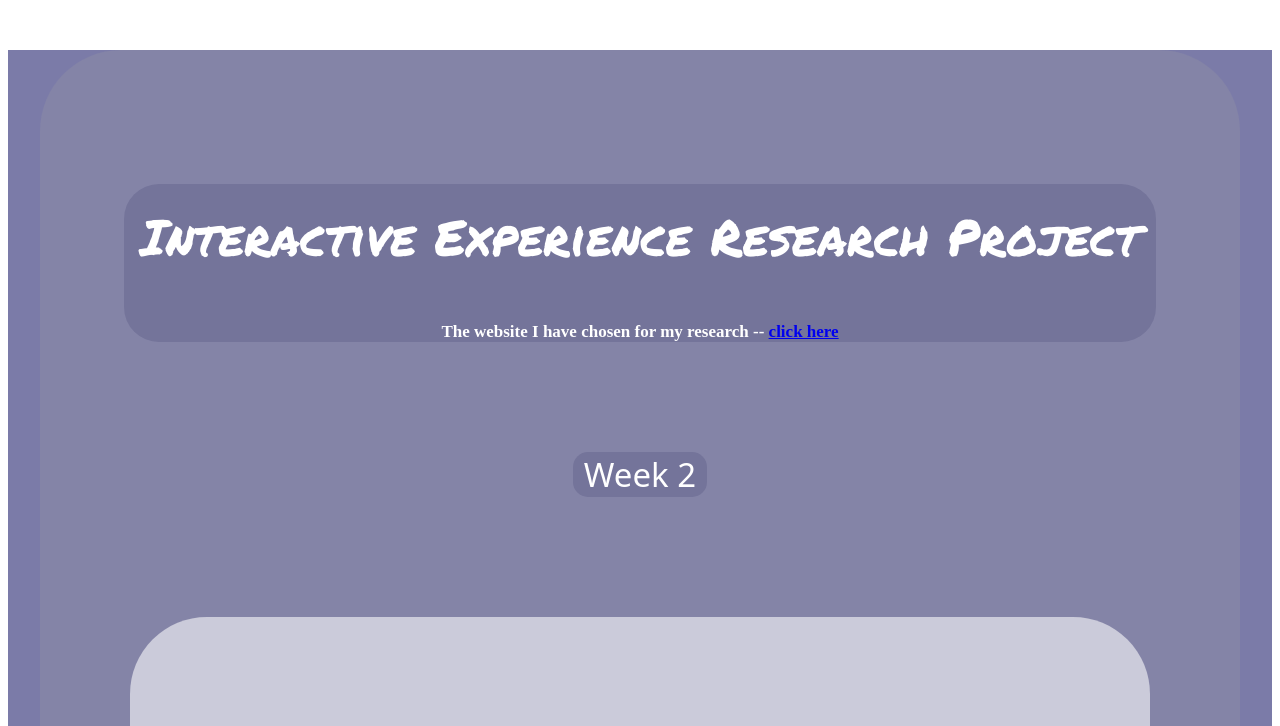
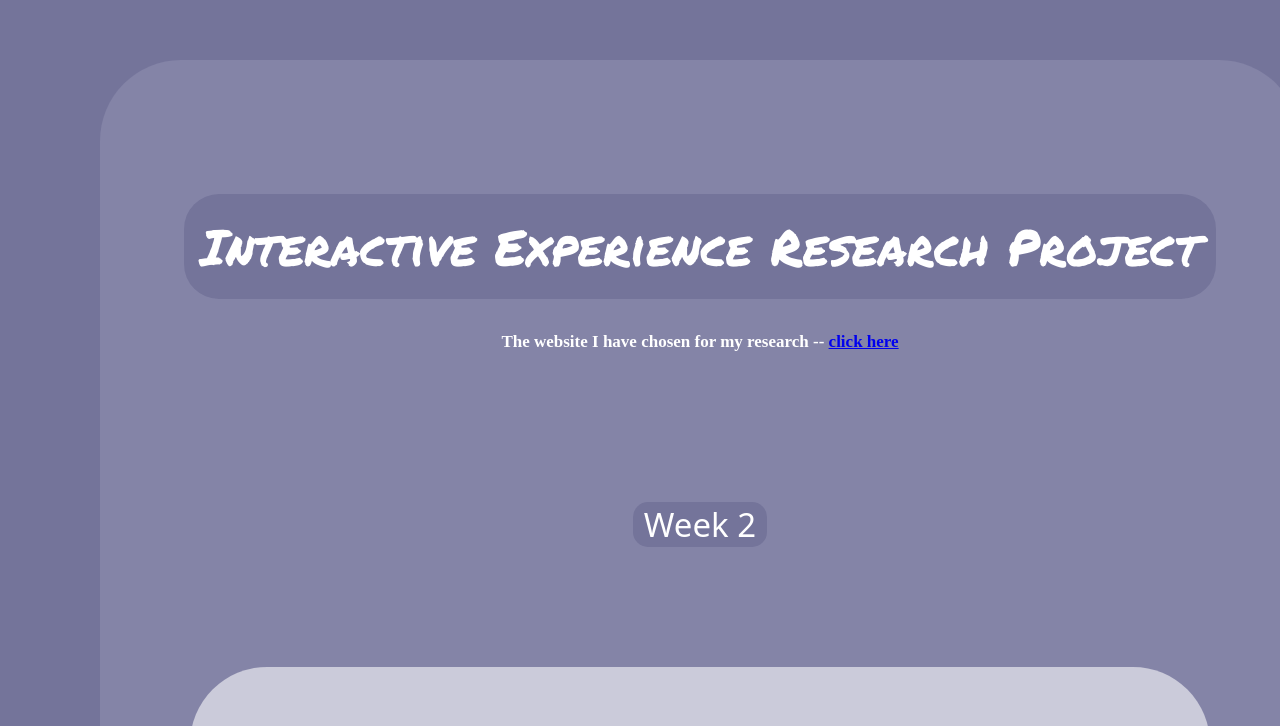
Before and after one commit to RuijianSun926/RuijianSun926.github.io, a plain HTML site: page Assignment1/index.html in a window 1280 px wide. Shown: the top 726 px of the page. Drawn offline with Linux system fonts and the light colour scheme; a web font is replaced by a local one.

Commit message:
final work

```diff
--- a/Assignment1/index.html
+++ b/Assignment1/index.html
@@ -10,74 +10,24 @@
 <link href="https://fonts.googleapis.com/css2?family=Rubik+Scribble&display=swap" rel="stylesheet">
 <link href="https://fonts.googleapis.com/css2?family=Single+Day&display=swap" rel="stylesheet">
 <link href="https://fonts.googleapis.com/css2?family=Permanent+Marker&display=swap" rel="stylesheet">
+</head>
 
-<style>
-
-    .assignment-name{
-        background-color: #74749A;
-        border-radius: 35px;
-        width: 86%;
-        margin: auto;
-    }
-
-    .week-part{
-        background-color: #74749A;
-        width: 134px;
-        margin: auto;
-        border-radius: 15px;
-    }
-
-    .background{
-        background-color: #8484A7;
-        height: 7000px;
-        width: 1200px;
-        margin: 50px auto;
-        padding-top: 100px;
-        border-radius: 81px;
-        box-sizing: border-box;
-
-    }
-
-    .week2{
-        background-color: #CBCBDA;
-        height: auto;
-        width: 1020px;
-        margin: 50px auto ;
-        padding: 104px;
-        box-sizing: border-box;
-        border-radius: 77px;
-    }
-
-    .week3{
-        background-color: #CBCBDA;
-        height: auto;
-        width: 1020px;
-        margin: auto;
-        padding: 104px;
-        box-sizing: border-box;
-        border-radius: 77px;
-    }
-
-    .answer{
-        background-color:#AAAAC1;
-        border-radius: 21px;
-        margin: 50px;
-    }
-</style>
-
-</head>
 <body>
-
-<div class="colored-background">
+<div class="coloured-background">
     <div class="background">
-        <div class="assignment-name">
-            <h1 class="center permanent-marker-regular color-white with-padding2">Interactive Experience Research Project</h1>
-            <h4 class="center with-margin1 color-white">The website I have chosen for my research --
-                 <a href="https://palat2023.com/"> click here</a>
-            </h4>
+        <div class="assignment-title">
+           <div class="assignment-name">
+                <h1 class="center permanent-marker-regular color-white with-padding2">Interactive Experience Research Project</h1>
+           </div>
+           <div class="website-chosen">
+               <h4 class="center with-margin1 color-white">The website I have chosen for my research --
+               <a href="https://palat2023.com/"> click here</a>
+               </h4>
+           </div>
         </div>
 
-        <div class="week-part">
+           <!-- week2 -->
+        <div class="week2-part">
             <h2 class="center with-margin2 rubik-scribble-regular ">Week 2</h2>
         </div>
 
@@ -155,8 +105,8 @@
             </div>
         </div>
 
-
-         <div class="week-part">
+           <!-- week 3 -->
+         <div class="week3-part">
             <h2 class="center with-margin2 with-margin4 rubik-scribble-regular">Week 3</h2>
          </div>
 
@@ -207,7 +157,6 @@
             </div>
          </div>
     </div>
-
 </div>
 </body>
 </html>
--- a/Assignment1/styles.css
+++ b/Assignment1/styles.css
@@ -1,3 +1,11 @@
+html, body {
+  margin: 0;
+  padding: 0;
+  height: 100%;
+  width: 100%;
+}
+
+/* Text and font styles */
 h1 {
   font-size: 50px;
 }
@@ -21,12 +29,40 @@ p {
   color:white
 }
 
+.rubik-scribble-regular {
+  font-family: "Rubik Scribble", system-ui;
+  font-weight: 400;
+  font-style: normal;
+}
+
+.single-day-regular {
+  font-family: "Single Day", cursive;
+  font-weight: 400;
+  font-style: normal;
+}
+
+.permanent-marker-regular {
+  font-family: "Permanent Marker", cursive;
+  font-weight: 400;
+  font-style: normal;
+}
+
+.color-white {
+  color: white;
+}
+
+.color-purple {
+  color: rgb(41, 20, 82);
+}
+
+
+/* layout-content */
 .center {
   text-align: center;
 }
 
 .with-margin1 {
-  margin-bottom: 110px;
+  margin-bottom: 100px;
 }
 
 .with-margin2 {
@@ -50,32 +86,66 @@ p {
   padding: 16px;
 }
 
-.rubik-scribble-regular {
-  font-family: "Rubik Scribble", system-ui;
-  font-weight: 400;
-  font-style: normal;
+
+/* layout-total */
+.assignment-name{
+  background-color: #74749A;
+  border-radius: 35px;
+  width: 86%;
+  margin: auto;
 }
 
-.single-day-regular {
-  font-family: "Single Day", cursive;
-  font-weight: 400;
-  font-style: normal;
+.week2-part{
+  background-color: #74749A;
+  width: 134px;
+  margin: 150px auto 50px;
+  border-radius: 15px;
 }
 
-.permanent-marker-regular {
-  font-family: "Permanent Marker", cursive;
-  font-weight: 400;
-  font-style: normal;
+.week3-part{
+  background-color: #74749A;
+  width: 134px;
+  margin: 170px auto 50px;
+  border-radius: 15px;
 }
 
-.colored-background {
-    background-color: #7B7BA8;
-  }
-
-.color-white {
-  color: white;
+.background{
+  background-color: #8484A7;
+  height: 6950px;
+  width: 1200px;
+  margin: -40px auto 50px;
+  padding-top: 100px;
+  border-radius: 81px;
+  box-sizing: border-box;
 }
 
-.color-purple {
-  color: rgb(41, 20, 82);
+.coloured-background{
+  background-color: #74749A;
+  padding: 100px;
 }
+
+.week2{
+  background-color: #CBCBDA;
+  height: auto;
+  width: 1020px;
+  margin: 50px auto ;
+  padding: 104px;
+  box-sizing: border-box;
+  border-radius: 77px;
+}
+
+.week3{
+  background-color: #CBCBDA;
+  height: auto;
+  width: 1020px;
+  margin: auto;
+  padding: 104px;
+  box-sizing: border-box;
+  border-radius: 77px;
+}
+
+.answer{
+  background-color:#AAAAC1;
+  border-radius: 21px;
+  margin: 50px;
+}
```
